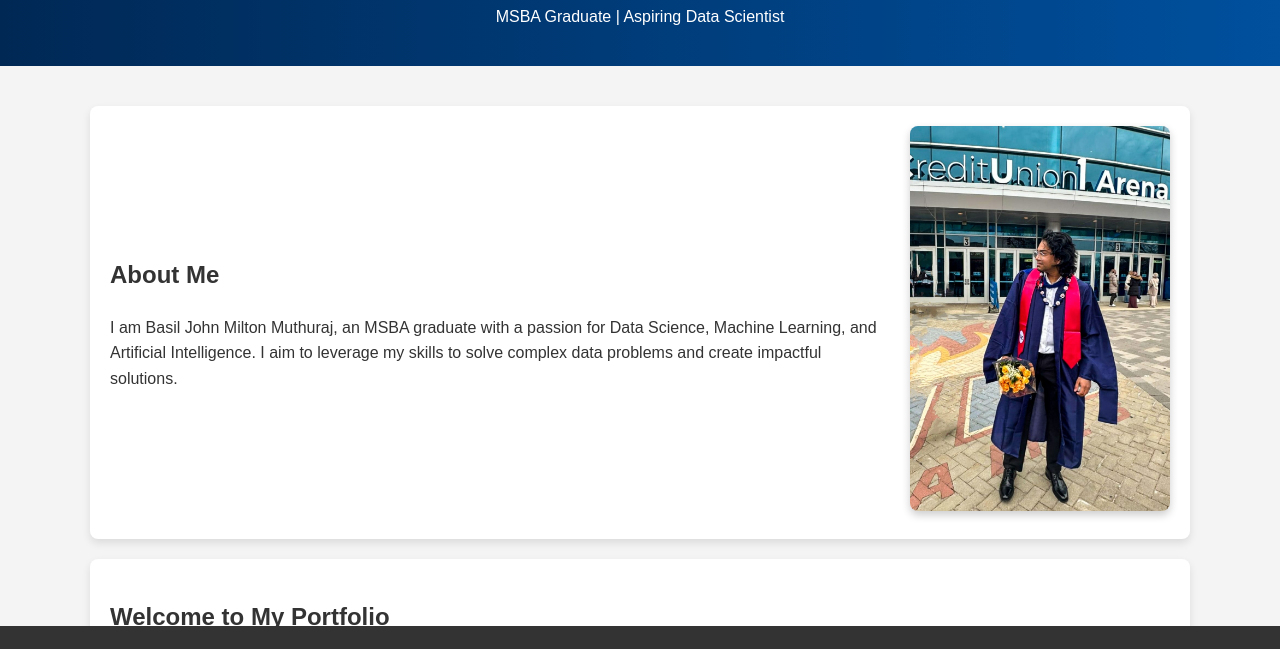
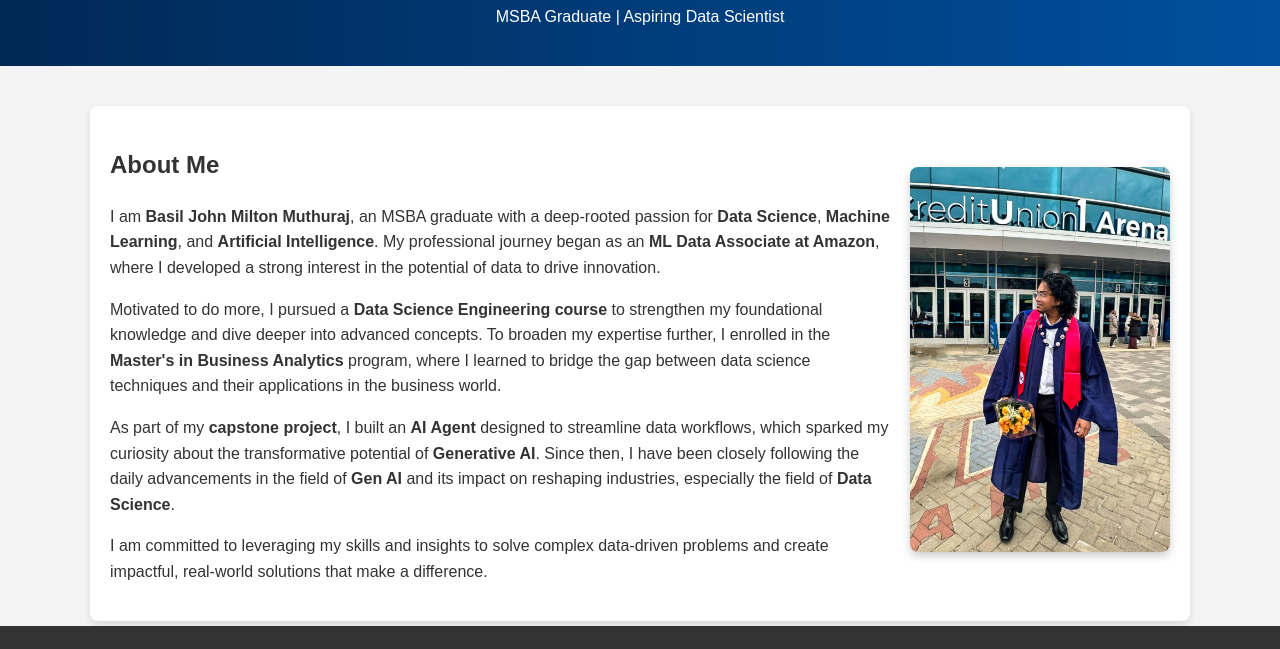
Before and after one commit to BasilJohnMiltonM/bjmm.github.io, a plain HTML site: page index.html in a window 1280 px wide. Shown: the part 96-745 px from the top of the page. Drawn offline with Linux system fonts and the light colour scheme.

Commit message:
Update index.html
Edited the about me section

```diff
--- a/index.html
+++ b/index.html
@@ -16,7 +16,28 @@
             <div class="flex-container">
                 <div class="about-content">
                     <h2>About Me</h2>
-                    <p>I am Basil John Milton Muthuraj, an MSBA graduate with a passion for Data Science, Machine Learning, and Artificial Intelligence. I aim to leverage my skills to solve complex data problems and create impactful solutions.</p>
+                    <p>
+                        I am <strong>Basil John Milton Muthuraj</strong>, an MSBA graduate with a deep-rooted passion for
+                        <strong>Data Science</strong>, <strong>Machine Learning</strong>, and <strong>Artificial Intelligence</strong>.
+                        My professional journey began as an <strong>ML Data Associate at Amazon</strong>, where I developed a strong
+                        interest in the potential of data to drive innovation.
+                    </p>
+                    <p>
+                        Motivated to do more, I pursued a <strong>Data Science Engineering course</strong> to strengthen my foundational knowledge
+                        and dive deeper into advanced concepts. To broaden my expertise further, I enrolled in the
+                        <strong>Master's in Business Analytics</strong> program, where I learned to bridge the gap between
+                        data science techniques and their applications in the business world.
+                    </p>
+                    <p>
+                        As part of my <strong>capstone project</strong>, I built an <strong>AI Agent</strong> designed to streamline data workflows,
+                        which sparked my curiosity about the transformative potential of <strong>Generative AI</strong>. Since then,
+                        I have been closely following the daily advancements in the field of <strong>Gen AI</strong> and its impact
+                        on reshaping industries, especially the field of <strong>Data Science</strong>.
+                    </p>
+                    <p>
+                        I am committed to leveraging my skills and insights to solve complex data-driven problems and create impactful,
+                        real-world solutions that make a difference.
+                    </p>
                 </div>
                 <div class="about-image">
                     <img src="Graduation Picture.jpg" alt="Basil's Graduation" class="graduation-pic">
```
